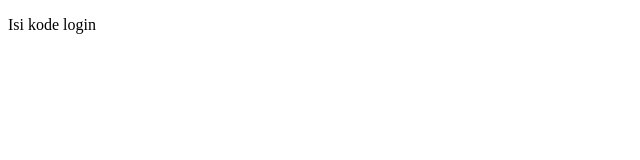
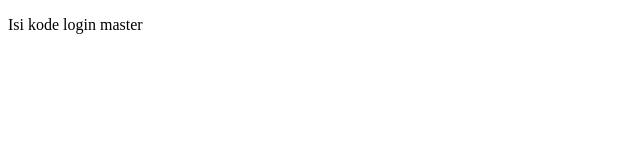
Before and after one commit to donaldsir/belajar-git, a plain HTML site: page login.html in a window 1280 px wide. Shown: the full height of the page, 0-640 px from the left. Drawn offline with Linux system fonts and the light colour scheme.

Commit message:
ubah login di master 2

```diff
--- a/login.html
+++ b/login.html
@@ -6,6 +6,6 @@
     <title>Document</title>
   </head>
   <body>
-    <p>Isi kode login</p>
+    <p>Isi kode login master</p>
   </body>
 </html>
```
